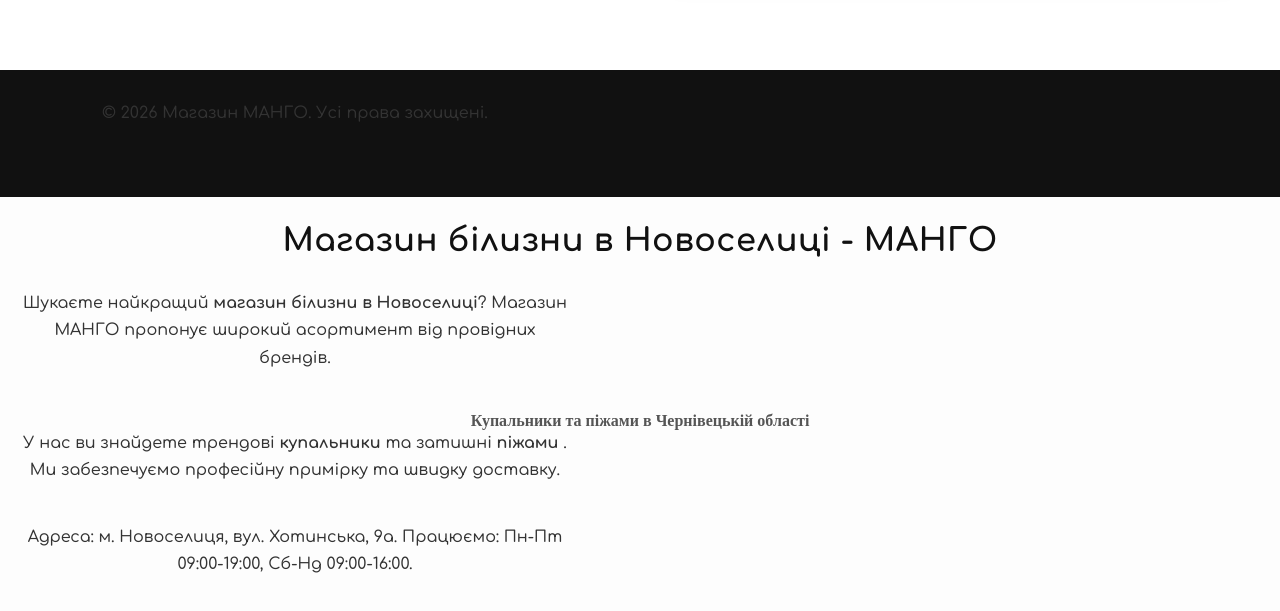
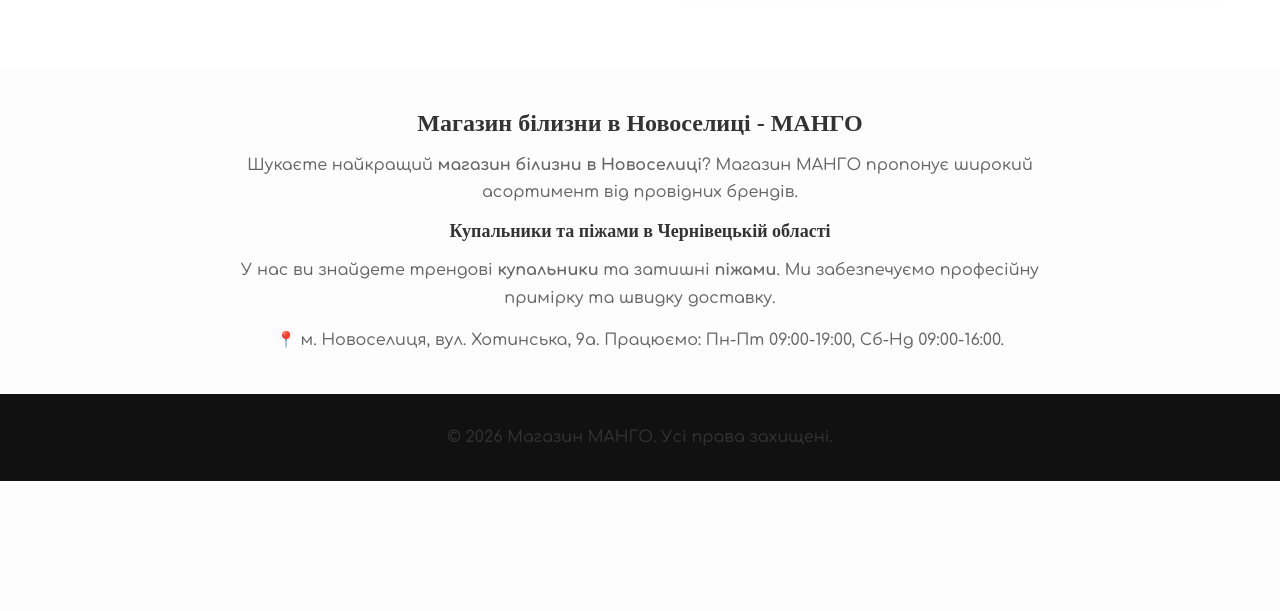
Before and after one commit to victorjavac/mango-novoselytsia, a plain HTML site: page index.html in a window 1280 px wide. Shown: the part 3794-4405 px from the top of the page. After the commit the page ends 4275 px from the top, so only its background shows below. Drawn offline with nearby package versions, Linux system fonts and the light colour scheme; files whose address does not match are found by name.

Commit message:
Update index.html

```diff
--- a/index.html
+++ b/index.html
@@ -957,10 +957,6 @@
         </div>
     </section>
 
-    <footer class="main-footer">
-        <p>© 2026 Магазин МАНГО. Усі права захищені.</p>
-    </footer>
-
     <script>
         function openCategory(categoryId) {
             document.getElementById('categories-cover-menu').style.display = 'none';
@@ -1028,12 +1024,18 @@
             });
         });
     </script>
-    <section class="seo-footer-block" style="padding: 20px; text-align: center; color: #555;">
-        <h1>Магазин білизни в Новоселиці - МАНГО</h1>
-        <p>Шукаєте найкращий <strong>магазин білизни в Новоселиці</strong>? Магазин МАНГО пропонує широкий асортимент від провідних брендів.</p>
-        <h2 style="font-size: 16px;">Купальники та піжами в Чернівецькій області</h2>
-        <p>У нас ви знайдете трендові <strong>купальники </strong> та затишні <strong>піжами </strong>. Ми забезпечуємо професійну примірку та швидку доставку.</p>
-        <p>Адреса: м. Новоселиця, вул. Хотинська, 9а. Працюємо: Пн-Пт 09:00-19:00, Сб-Нд 09:00-16:00.</p>
+    <section class="seo-footer-block" style="padding: 40px 20px; text-align: center; background-color: #fdfdfd;">
+        <div style="max-width: 800px; margin: 0 auto;">
+            <h2 style="font-size: 24px; margin-bottom: 15px; color: #333;">Магазин білизни в Новоселиці - МАНГО</h2>
+            <p style="margin: 0 auto 15px auto; max-width: 100%; color: #666;">Шукаєте найкращий <strong>магазин білизни в Новоселиці</strong>? Магазин МАНГО пропонує широкий асортимент від провідних брендів.</p>
+            <h3 style="font-size: 18px; margin-bottom: 15px; color: #333;">Купальники та піжами в Чернівецькій області</h3>
+            <p style="margin: 0 auto 15px auto; max-width: 100%; color: #666;">У нас ви знайдете трендові <strong>купальники</strong> та затишні <strong>піжами</strong>. Ми забезпечуємо професійну примірку та швидку доставку.</p>
+            <p style="margin: 0 auto; max-width: 100%; color: #666;">📍 м. Новоселиця, вул. Хотинська, 9а. Працюємо: Пн-Пт 09:00-19:00, Сб-Нд 09:00-16:00.</p>
+        </div>
     </section>
+
+    <footer class="main-footer">
+        <p style="margin: 0 auto; max-width: 100%;">© 2026 Магазин МАНГО. Усі права захищені.</p>
+    </footer>
 </body>
 </html>
```
